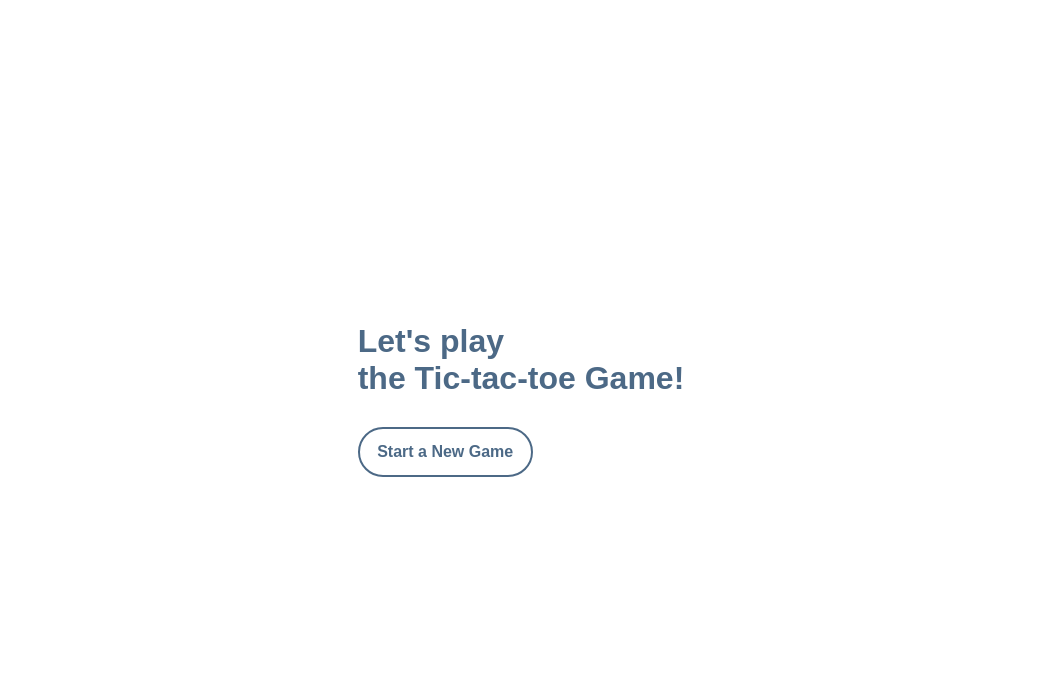
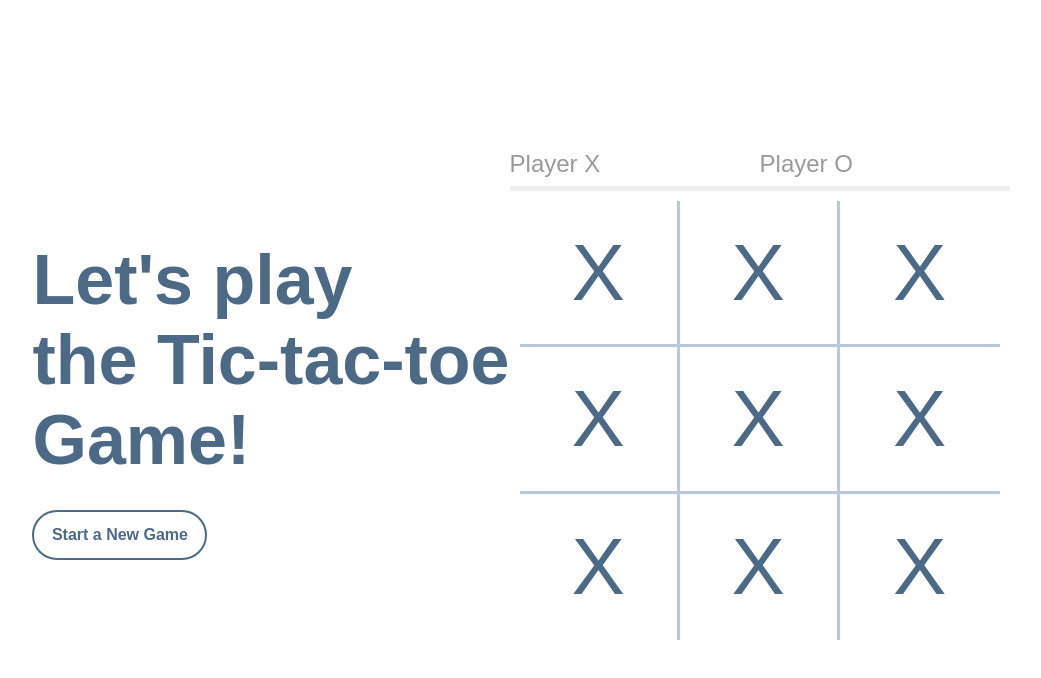
Before and after one commit to Oscar-Gallardo/tic-tac-toe, a plain HTML site: page index.html in a window 1280 px wide. Shown: the whole page, without its empty margins (119-1160 px from the left). Drawn offline with Linux system fonts and the light colour scheme.

Commit message:
added the player header, and the grid for the game

```diff
--- a/css/style.css
+++ b/css/style.css
@@ -16,6 +16,10 @@ body {
     margin: 0 auto;
     max-width: 1440px;
 }
+.title h1 {
+    font-size: 70px;
+    font-weight: bold;
+}
 .restart {
     align-items: center;
     border: 2px solid #4c6986;
@@ -33,3 +37,48 @@ body {
     background-color: #4c6986;
     color: #fff;
 }
+.game {
+    display: flex;
+    flex-direction: column;
+    width: 500px;
+    height: 500px;
+}
+.header {
+    display: flex;
+    color: #9a9a9a;
+    font-size: 24px;
+}
+.header .player-x {
+    border-bottom: 5px solid #eee;
+    flex: 1;
+    padding-bottom: 8px;
+}
+.header .player-o {
+    border-bottom: 5px solid #eee;
+    flex: 1;
+    padding-bottom: 8px;
+}
+.grid {
+    display: grid;
+    grid-template-columns: repeat(3, 1fr);
+    grid-template-rows: repeat(3, 1fr);
+    grid-gap: 0px;
+    flex-grow: 1;
+    padding: 10px;
+}
+.grid-tile {
+    align-items: center;
+    cursor: pointer;
+    display: flex;
+    font-size: 80px;
+    justify-content: center;
+}
+.grid-tile:hover {
+    background-color: #eee;
+}
+.grid-tile:not(:nth-child(3n)){
+    border-right: 3px solid rgba(137, 163, 189, 0.58);
+}
+.grid-tile:not(:nth-last-child(-n+3)) {
+    border-bottom: 3px solid rgba(137, 163, 189, 0.58);
+}
--- a/index.html
+++ b/index.html
@@ -12,13 +12,37 @@
             <div class = "left-section">
                 <div class = "title">
                     <h1>Let's play <br/>
-                        the Tic-tac-toe Game!
+                        the Tic-tac-toe <br/>
+                        Game!
                     </h1>
                 </div>
                 <div class = "restart">
                     <p>Start a New Game</p>
                 </div>
             </div>
+            <div class = "right-section">
+                <div class = "game">
+                    <div class = "header">
+                        <div class = "player-x">
+                            <p>Player X</p>
+                        </div>
+                        <div class = "player-o">
+                            <p>Player O</p>
+                        </div>
+                    </div>
+                    <div class = "grid">
+                        <div class = "grid-tile">X</div>
+                        <div class = "grid-tile">X</div>
+                        <div class = "grid-tile">X</div>
+                        <div class = "grid-tile">X</div>
+                        <div class = "grid-tile">X</div>
+                        <div class = "grid-tile">X</div>
+                        <div class = "grid-tile">X</div>
+                        <div class = "grid-tile">X</div>
+                        <div class = "grid-tile">X</div>
+                    </div>
+                </div>
+            </div>
         </div>
     </body>
 </html>
```
